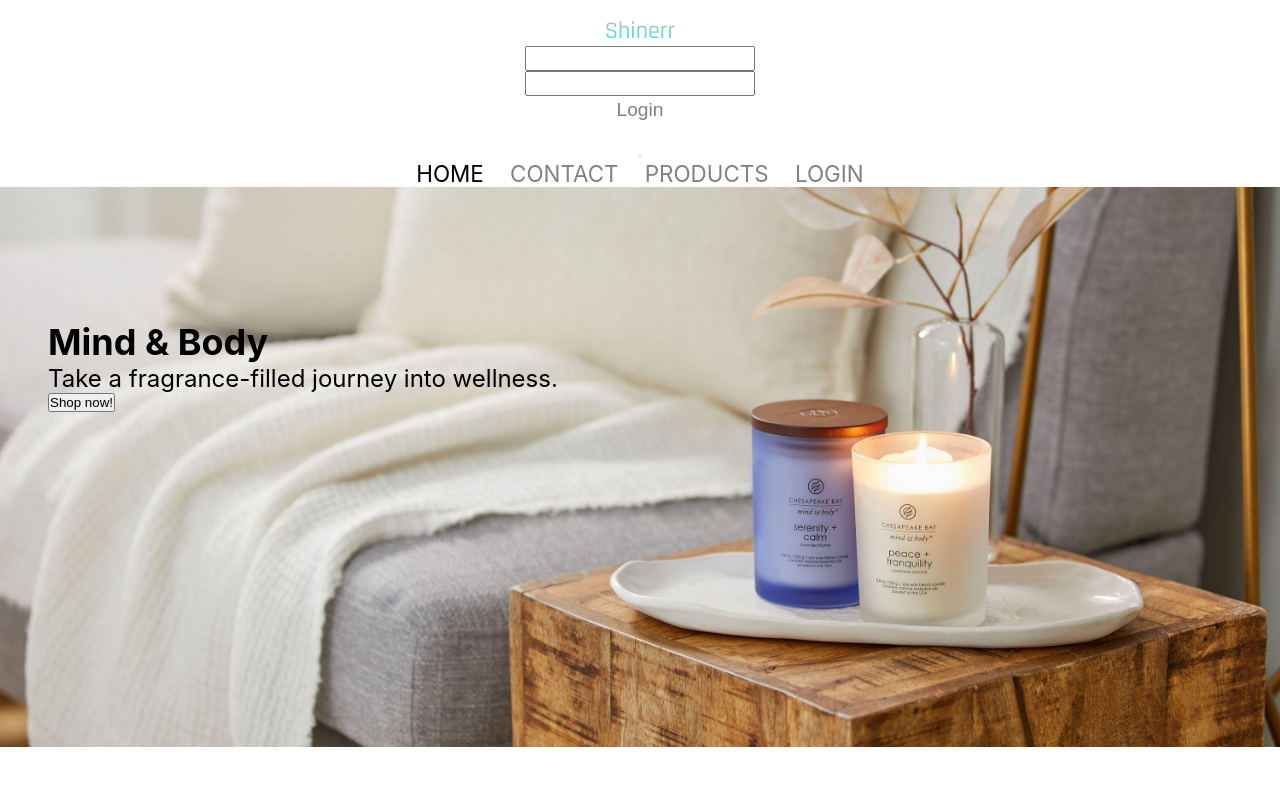
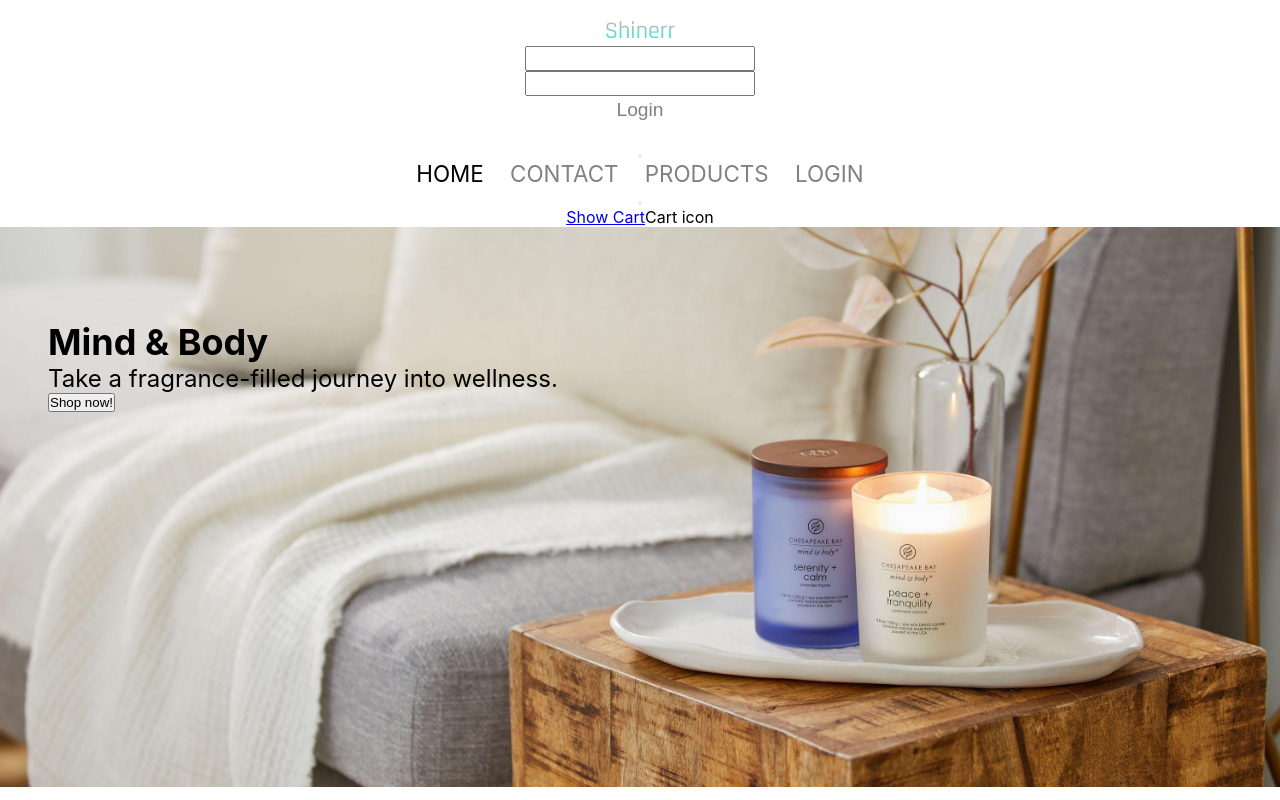
Before and after one commit to MarianMedintu/proiect_final, a React (Create React App) app: page / in a window 1280 px wide. Shown: the top 800 px of the page. Built offline with nearby package versions, Linux system fonts and the light colour scheme.

Commit message:
update cart toggle

```diff
--- a/src/components/menu.js
+++ b/src/components/menu.js
@@ -17,19 +17,32 @@ import {UserInfo} from "./login";
 export function Menu() {
     const currenUserInfo = useContext(UserInfo);
     const [showMenu, setShowMenu] = useState(false);
+    const [showCart, setShowCart] = useState(false);
+
     function toggleMenu() {
         setShowMenu(state => !state)
+        if (showCart === true) {
+        toggleCart()
+        }
+    }
+
+    function toggleCart() {
+        setShowCart(state => !state)
+        if (showMenu === true) {
+            toggleMenu()
+        }
     }
 
     return (
         <>
-            <button className={`mobile-nav-toggle ${showMenu ? "visible": ""}`}
+            <div>
+                <button className={`mobile-nav-toggle ${showMenu ? "visible" : ""}`}
                         aria-controls={'primary-nav'}
                         onClick={toggleMenu}
                 >
                     <span></span>
                 </button>
-            <nav onClick={toggleMenu} id={'primary-nav'} className={`primary-nav ${showMenu ? "visible": ""}`}
+                <nav onClick={toggleMenu} id={'primary-nav'} className={`primary-nav ${showMenu ? "visible" : ""}`}
                 >
                     <NavLink to="/"> Home</NavLink>
                     <NavLink to="/contact-us"> Contact</NavLink>
@@ -39,6 +52,21 @@ export function Menu() {
                         <NavLink to="/admin/add-product"> Add Product </NavLink>
                     )}
                 </nav>
+            </div>
+
+            <div>
+                <button className={`cart-toggle ${showCart ? "visible" : ""}`}
+                        aria-controls={'cart-nav'}
+                        onClick={toggleCart}
+                >
+                    <span></span>
+                </button>
+                <nav onClick={toggleCart} id={'cart-nav'} className={`cart-nav ${showCart ? "visible" : ""}`}
+                >
+                    <NavLink to="/cart">Show Cart</NavLink>
+                    <span>Cart icon</span>
+                </nav>
+            </div>
         </>
     )
 }
```
Lines whose indentation alone changed are shown as unchanged.
